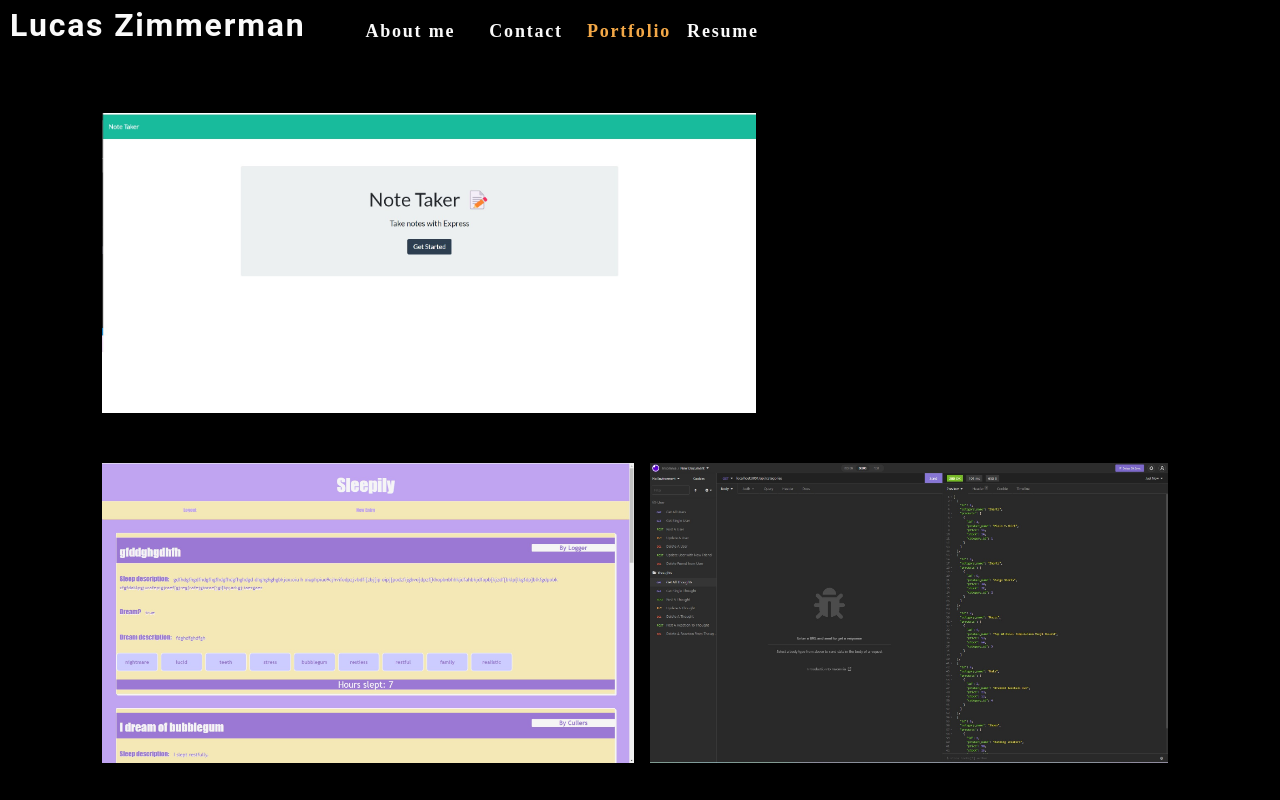
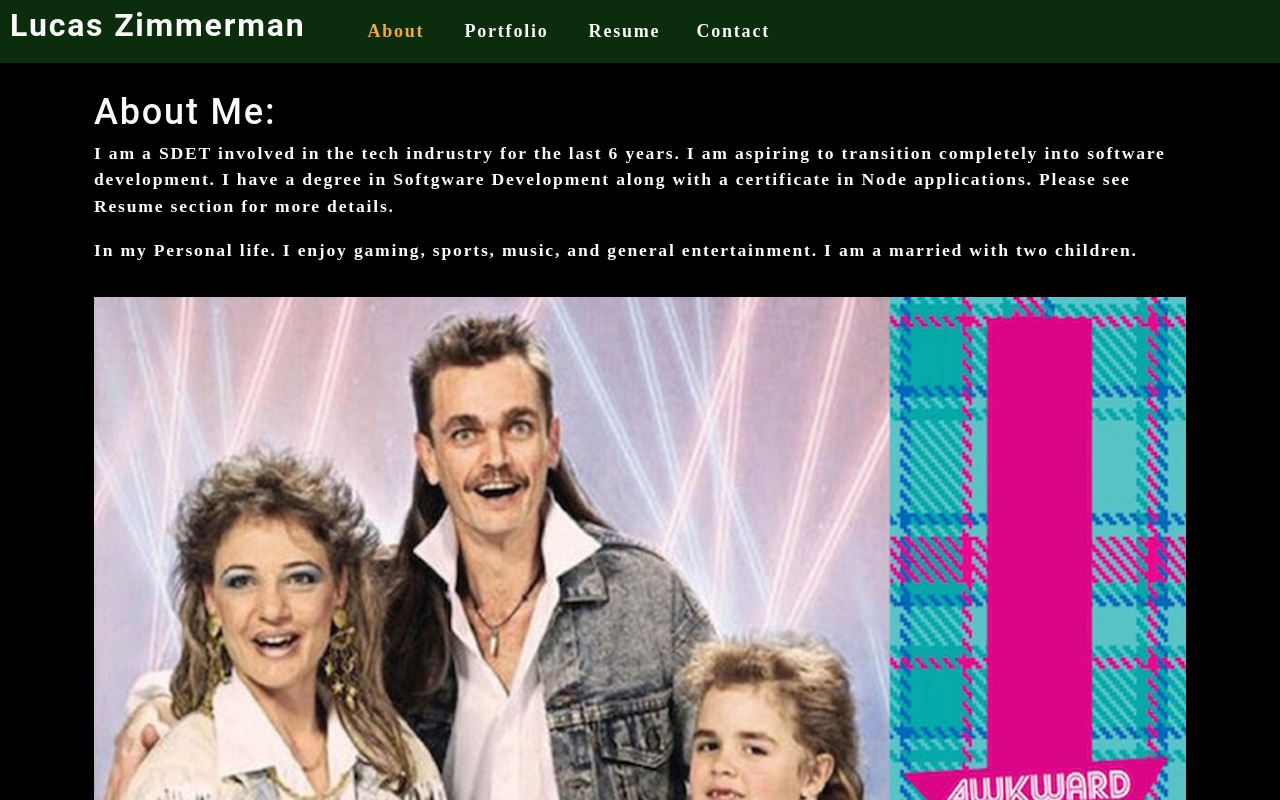
Before and after one commit to dolomiteson/total-rad-reactive-portfolio, a React (Create React App) app: page / in a window 1280 px wide. Shown: the top 800 px of the page. Built offline with nearby package versions, Linux system fonts and the light colour scheme.

Commit message:
Rewrit of Appjs and Nav to include about for link and highlighting

```diff
--- a/src/App.js
+++ b/src/App.js
@@ -9,8 +9,9 @@ import Footer from './components/Footer';
 function App() {
 
   const [categories] = useState([
-    { name: "portfolio", description: "Portfolio of completed projects" },
-    { name: "resume", description: "Most updated resume" }
+    { name: "about", description: "About me page"},
+    { name: "portfolio", description: "Portfolio page" },
+    { name: "resume", description: "Resume page" }
   ]);
 
   const [currentCategory, setCurrentCategory] = useState(categories[0]);
@@ -29,8 +30,8 @@ function App() {
       <main>
         {!contactSelected ? (
           <>
-            <Portfolio currentCategory={currentCategory}></Portfolio>
-            <About></About>
+            <About currentCategory={currentCategory}></About>
+            <Portfolio></Portfolio>
           </>
         ) : (
           <ContactForm></ContactForm>
--- a/src/components/Nav/index.js
+++ b/src/components/Nav/index.js
@@ -19,30 +19,20 @@ function Nav(props) {
       </h2>
       <nav>
         <ul className="flex-row">
-          <li className="mx-2">
-            <a data-testid="about" href="#about" onClick={() => setContactSelected(false)}>
-              About me
-            </a>
-          </li>
-          <li className={`mx-2 ${contactSelected && 'navActive'}`}>
-            <span onClick={() => setContactSelected(true)}>Contact</span>
-          </li>
           {categories.map((category) => (
-            <li
-              className={`mx-1 ${currentCategory.name === category.name && !contactSelected && 'navActive'
-                }`}
-              key={category.name}
-            >
-              <span
-                onClick={() => {
+            <li>
+              <a className={`mx-2 ${currentCategory.name === category.name && !contactSelected && 'navActive'}`}key={category.name} href={'#' + category.name} onClick={() => {
                   setCurrentCategory(category);
                   setContactSelected(false);
                 }}
               >
                 {capitalizeFirstLetter(category.name)}
-              </span>
+              </a>
             </li>
           ))}
+          <li className={`mx-2 ${contactSelected && 'navActive'}`}>
+            <span onClick={() => setContactSelected(true)}>Contact</span>
+          </li>
         </ul>
       </nav>
     </header>
--- a/src/components/Portfolio/index.js
+++ b/src/components/Portfolio/index.js
@@ -38,6 +38,7 @@ function Portfolio() {
 
   return (
     <section>
+      <h1 id="portfolio">Projects:</h1>
       <div>
         <div className="flex-row">
           {projects.map((project, i) => (
--- a/src/index.css
+++ b/src/index.css
@@ -11,6 +11,7 @@ main {
   --light: #fafafa;
   --dark: #000000;
   --darker: #111111;
+  --darkGreen: #0b2c0d;
   --error: rgb(228, 46, 1);
   --spacing-one: calc(1rem * 0.5);
   --spacing-two: calc(1rem);
@@ -92,7 +93,9 @@ a:hover {
 }
 
 header {
-  background: var(--dark);
+  background: var(--darkGreen);
+  position: fixed;
+  width: 100%;
 }
 
 header a {
```
